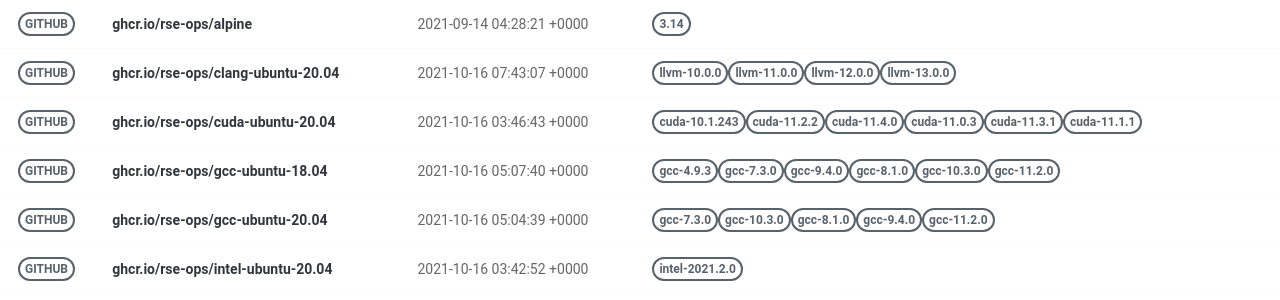
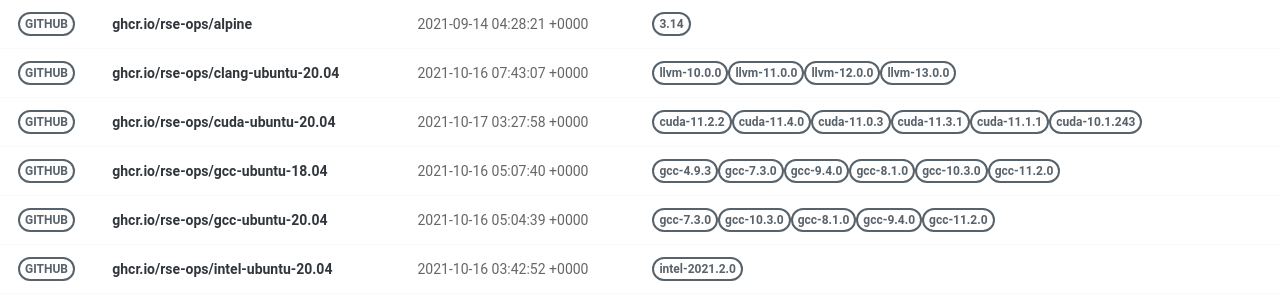
Before and after one commit to rse-ops/docker-images, a Jekyll site: the page built from pages/index.md, in a window 1280 px wide. Shown: the part 130-430 px from the top of the page. Built offline with Jekyll 4.4.1, drawn with Linux system fonts in a browser that asks for light colours; nearby versions of some CDN libraries.

Commit message:
Automated push to update library 2021-10-17

```diff
--- a/_library/ghcr.io-rse-ops-cuda-ubuntu-20.04.md
+++ b/_library/ghcr.io-rse-ops-cuda-ubuntu-20.04.md
@@ -1,14 +1,11 @@
 ---
 layout: container
 name: ghcr.io/rse-ops/cuda-ubuntu-20.04
-updated_at: 2021-10-16 03:46:43.532051
+updated_at: 2021-10-17 03:27:58.454644
 
 
 container_url: https://github.com/orgs/rse-ops/packages/container/package/cuda-ubuntu-20.04
 versions:
- - tag: cuda-10.1.243
-   dockerfile: https://github.com/rse-ops/docker-images/blob/main/ubuntu/cuda/Dockerfile
-   manifest: https://crane.ggcr.dev/manifest/ghcr.io/rse-ops/cuda-ubuntu-20.04:cuda-10.1.243
  - tag: cuda-11.2.2
    dockerfile: https://github.com/rse-ops/docker-images/blob/main/ubuntu/cuda/Dockerfile
    manifest: https://crane.ggcr.dev/manifest/ghcr.io/rse-ops/cuda-ubuntu-20.04:cuda-11.2.2
```
Also changed, not shown: other parts of _library/ghcr.io-rse-ops-cuda-ubuntu-20.04.md (+3 -0 lines).
